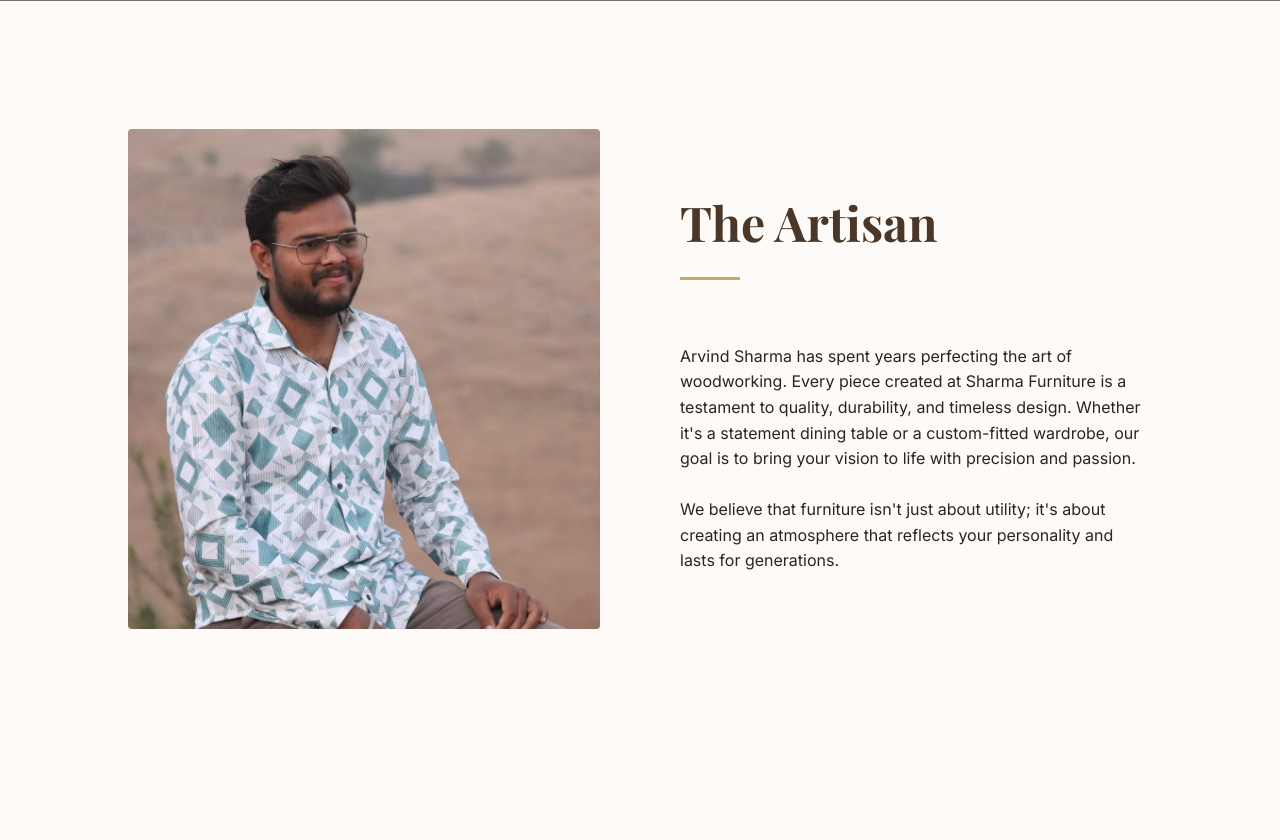
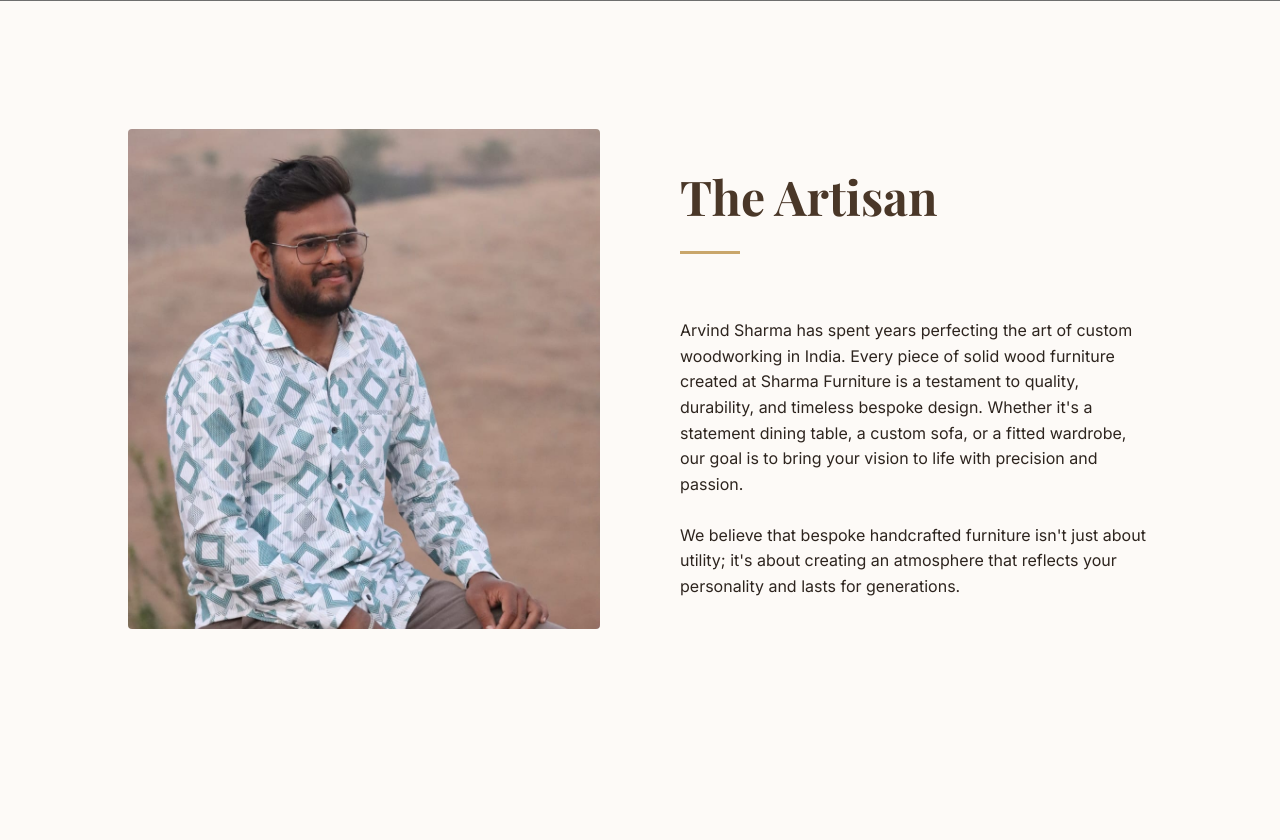
Before and after one commit to bakamurkhyash/SharmaFurnitures, a Flask app: template templates/index.html in a window 1280 px wide. Shown: the part 799-1639 px from the top of the page. Run offline with Flask 3, Linux system fonts and the light colour scheme; the template is opened without the code that fills it, so the values that code supplies are empty; some web fonts are replaced; grey boxes are pictures that could not be loaded.

Commit message:
seo update

```diff
--- a/app.py
+++ b/app.py
@@ -1,4 +1,4 @@
-from flask import Flask, render_template, request, jsonify
+from flask import Flask, render_template, request, jsonify, send_from_directory
 import cloudinary
 import cloudinary.api
 from cloudinary.utils import cloudinary_url
@@ -42,6 +42,11 @@ def portfolio():
 def calculator():
     return render_template('calculator.html')
 
+@app.route('/robots.txt')
+@app.route('/sitemap.xml')
+def static_from_root():
+    return send_from_directory(app.static_folder, request.path[1:])
+
 @app.route('/webhook', methods=['POST'])
 async def webhook():
     """Handle incoming Telegram updates completely statelessly."""
--- a/bot.py
+++ b/bot.py
@@ -33,7 +33,6 @@ async def download_photo(photo, bot: Bot, filename=None):
     file = await bot.get_file(photo.file_id)
     name = filename or f"{photo.file_id}.jpg"
 
-    # Use /tmp directory which is writable on Vercel/Render
     temp_dir = tempfile.gettempdir()
     filepath = os.path.join(temp_dir, name)
 
--- /dev/null
+++ b/static/robots.txt
@@ -0,0 +1,3 @@
+User-agent: *
+Allow: /
+Sitemap: https://sharma-furnitures-seven.vercel.app/sitemap.xml
--- a/templates/base.html
+++ b/templates/base.html
@@ -4,8 +4,39 @@
 <head>
     <meta charset="UTF-8">
     <meta name="viewport" content="width=device-width, initial-scale=1.0">
+    <meta name="description"
+        content="Sharma Furniture offers bespoke handcrafted solid wood furniture. Custom designs, on-spot building & more by artisan Arvind Sharma in India.">
+    <meta name="robots" content="index, follow">
+    <link rel="canonical" href="https://sharma-furnitures-seven.vercel.app{{ request.path }}">
+
+    <!-- Open Graph / Facebook -->
+    <meta property="og:type" content="website">
+    <meta property="og:url" content="https://sharma-furnitures-seven.vercel.app{{ request.path }}">
+    <meta property="og:title" content="Sharma Furniture | Fine Bespoke Craftsmanship">
+    <meta property="og:description"
+        content="Sharma Furniture offers bespoke handcrafted solid wood furniture. Custom designs, on-spot building & more by artisan Arvind Sharma.">
+
+    <!-- Twitter -->
+    <meta property="twitter:card" content="summary_large_image">
+    <meta property="twitter:url" content="https://sharma-furnitures-seven.vercel.app{{ request.path }}">
+    <meta property="twitter:title" content="Sharma Furniture | Fine Bespoke Craftsmanship">
+    <meta property="twitter:description"
+        content="Sharma Furniture offers bespoke handcrafted solid wood furniture. Custom designs, on-spot building & more by artisan Arvind Sharma.">
+
     <title>{% block title %}Sharma Furniture | Fine Bespoke Craftsmanship{% endblock %}</title>
     <link rel="stylesheet" href="{{ url_for('static', filename='css/index.css') }}">
+
+    <script type="application/ld+json">
+    {
+      "@context": "https://schema.org",
+      "@type": "LocalBusiness",
+      "name": "Sharma Furniture",
+      "image": "https://sharma-furnitures-seven.vercel.app/static/images/arvind.jpeg",
+      "telephone": "+91 9146976831",
+      "url": "https://sharma-furnitures-seven.vercel.app/",
+      "description": "Bespoke handcrafted furniture and custom woodworking by artisan Arvind Sharma."
+    }
+    </script>
     {% block head %}{% endblock %}
 </head>
 
--- a/templates/index.html
+++ b/templates/index.html
@@ -20,12 +20,15 @@
                 <h2>The Artisan</h2>
                 <div style="margin: 0;"></div>
             </div>
-            <p>Arvind Sharma has spent years perfecting the art of woodworking. Every piece created at Sharma
-                Furniture is a testament to quality, durability, and timeless design. Whether it's a statement
-                dining table or a custom-fitted wardrobe, our goal is to bring your vision to life with precision
+            <p>Arvind Sharma has spent years perfecting the art of custom woodworking in India. Every piece of solid
+                wood furniture created at Sharma
+                Furniture is a testament to quality, durability, and timeless bespoke design. Whether it's a statement
+                dining table, a custom sofa, or a fitted wardrobe, our goal is to bring your vision to life with
+                precision
                 and passion.</p>
             <br>
-            <p>We believe that furniture isn't just about utility; it's about creating an atmosphere that reflects
+            <p>We believe that bespoke handcrafted furniture isn't just about utility; it's about creating an atmosphere
+                that reflects
                 your personality and lasts for generations.</p>
         </div>
     </div>
@@ -80,6 +83,27 @@
     </div>
 </section>
 
+<section id="testimonials" style="background: var(--accent-light); padding: 4rem 10%; text-align: center;">
+    <div class="section-title" style="align-items: center;">
+        <h2>What Our Clients Say</h2>
+        <div style="margin: 0 auto;"></div>
+    </div>
+    <div style="display: flex; gap: 2rem; flex-wrap: wrap; justify-content: center;">
+        <div
+            style="background: white; padding: 2rem; border-radius: 8px; box-shadow: 0 4px 15px rgba(0,0,0,0.05); max-width: 300px;">
+            <p style="font-style: italic; opacity: 0.8;">"Arvind's craftsmanship is unparalleled. The custom solid wood
+                dining table he built for us is the centerpiece of our home!"</p>
+            <h4 style="margin-top: 1rem; color: var(--secondary-color);">— Priya R.</h4>
+        </div>
+        <div
+            style="background: white; padding: 2rem; border-radius: 8px; box-shadow: 0 4px 15px rgba(0,0,0,0.05); max-width: 300px;">
+            <p style="font-style: italic; opacity: 0.8;">"Sharma Furniture delivered exactly what we sketched for our
+                bedroom. The woodwork and finish are absolutely beautiful."</p>
+            <h4 style="margin-top: 1rem; color: var(--secondary-color);">— Rahul M.</h4>
+        </div>
+    </div>
+</section>
+
 <section id="contact" style="background: #f4eee8;">
     <div class="section-title">
         <h2>Work with Arvind</h2>
--- a/templates/portfolio.html
+++ b/templates/portfolio.html
@@ -145,7 +145,9 @@
 <section class="work-grid">
     {% for image in images %}
     <div class="work-item reveal">
-        <img src="{{ image.secure_url }}" alt="{{ image.display_name or 'Sharma Furniture Work' }}" loading="lazy">
+        <img src="{{ image.secure_url }}"
+            alt="Bespoke {{ image.display_name.replace('_', ' ') if image.display_name else 'Handcrafted Solid Wood Furniture' }} by Sharma Furniture"
+            loading="lazy">
         <div class="work-overlay">
             <h3>{{ image.display_name.replace('_', ' ').title() if image.display_name else 'Premium Furniture' }}</h3>
             <p>{{ image.asset_folder if image.asset_folder else 'Handcrafted with Love' }}</p>
```
Also changed, not shown: static/sitemap.xml (added, +18 -0 lines).
